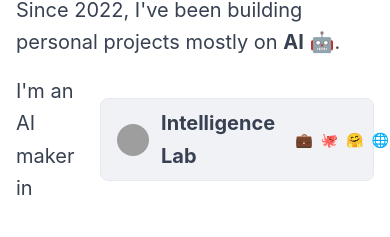
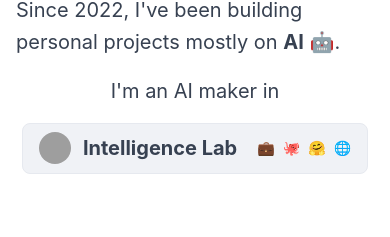
Before and after one commit to Thibault-GAREL/my-portfolio, a Next.js app: page / in a window 390 px wide. Shown: the part 557-794 px from the top of the page. Built offline with nearby package versions, Linux system fonts and the light colour scheme; grey boxes are pictures that could not be loaded.

Commit message:
fix: Make Intelligence Lab section responsive on mobile
- Add line break between text and Intelligence Lab card on mobile
- Stack vertically on mobile (flex-col) and horizontally on desktop (sm:flex-row)
- Desktop layout remains unchanged

```diff
--- a/app/page.tsx
+++ b/app/page.tsx
@@ -69,7 +69,7 @@ export default function Home() {
               Since 2022, I've been building personal projects mostly on <strong>AI</strong> 🤖.
             </p>
 
-            <div className="mb-6 flex items-center gap-4">
+            <div className="mb-6 flex flex-col sm:flex-row items-center gap-4">
               <span>I'm an AI maker in</span>
               <div className="flex items-center gap-3 bg-streamlit-secondary px-4 py-2 rounded-lg border border-streamlit-border">
                 <img
```
